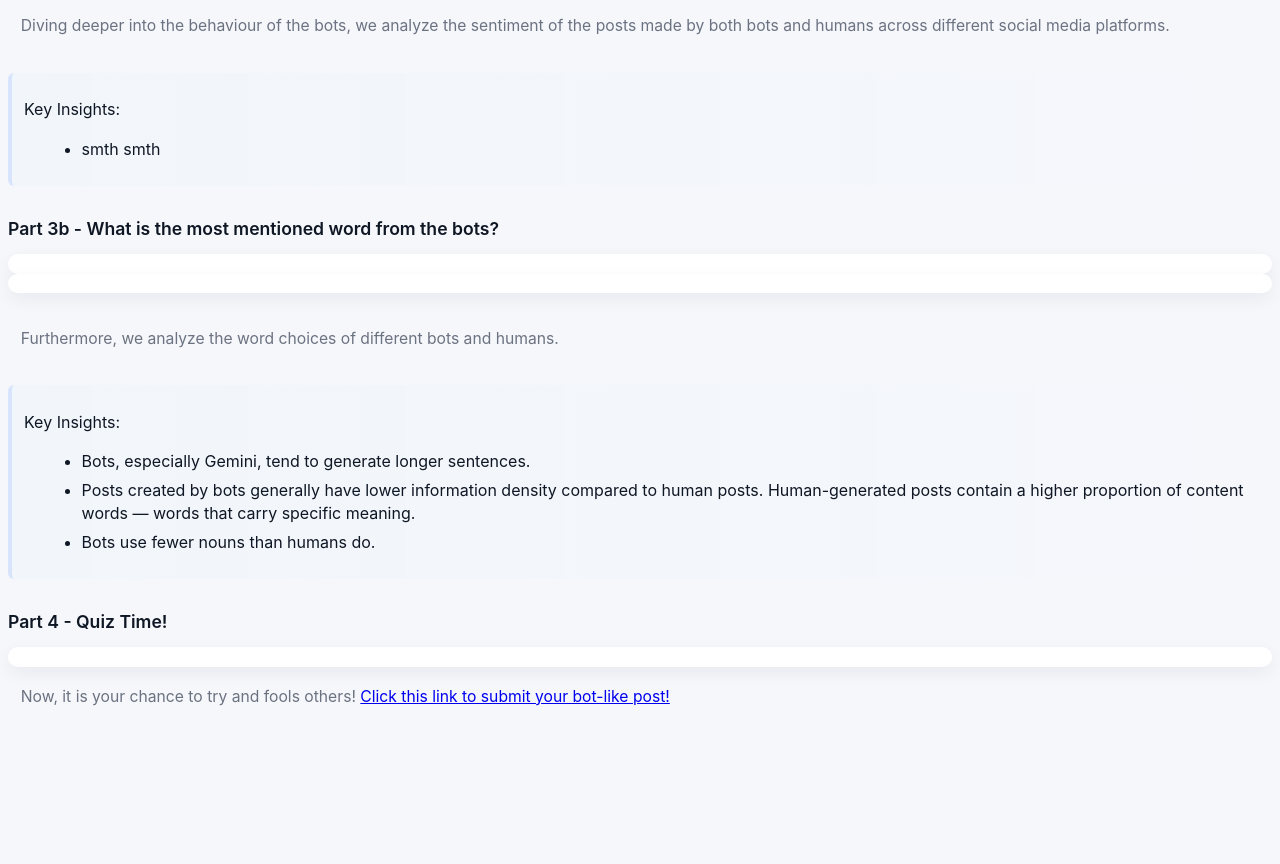
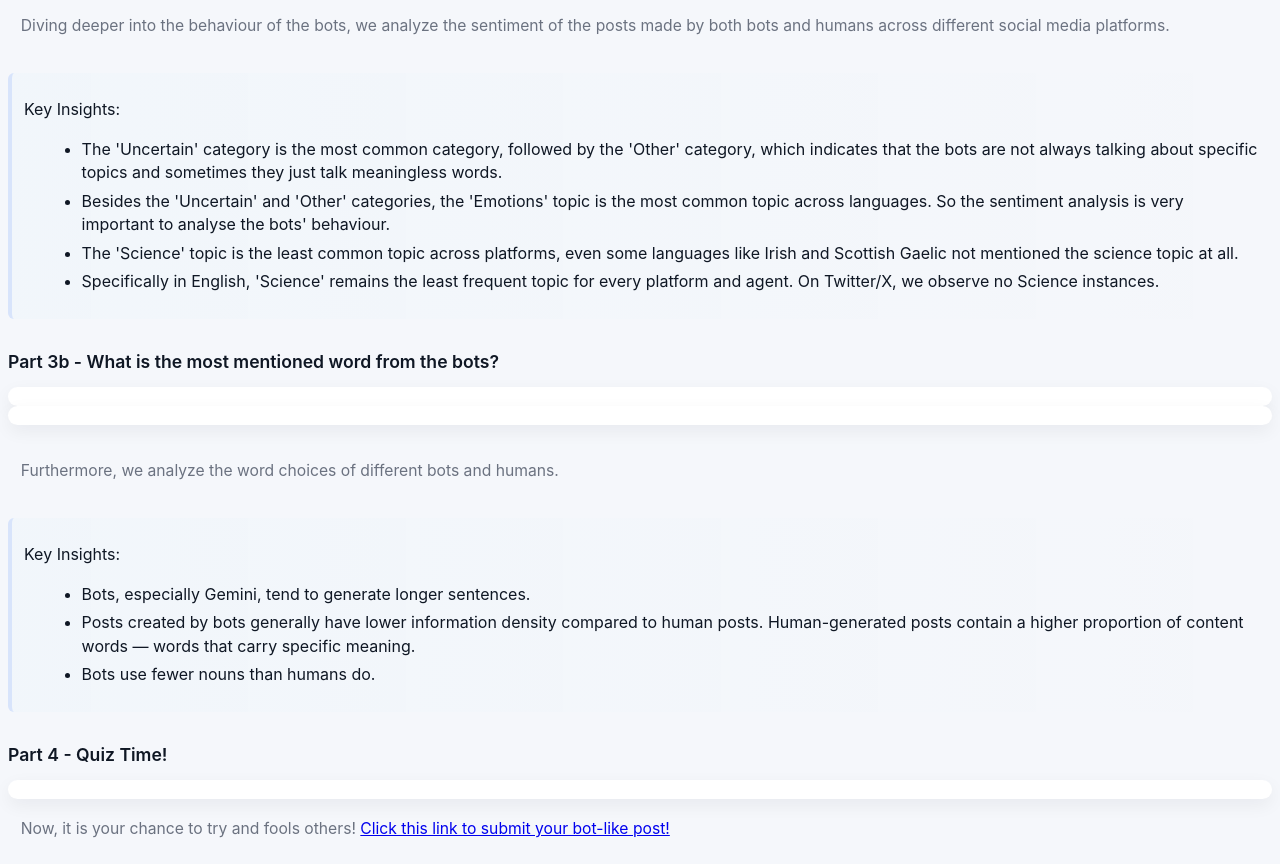
Before and after one commit to nychopkie/SMS_bot_vis, a plain HTML site: page main.html in a window 1280 px wide. Shown: the part 1340-2204 px from the top of the page. Before the commit the page ends 2071 px from the top, so only its background shows below. Drawn offline with Linux system fonts and the light colour scheme.

Commit message:
Update Topic insights section in main.html
Added detailed insights about bot conversation categories and topics.

```diff
--- a/main.html
+++ b/main.html
@@ -87,7 +87,11 @@
                 <p>
                     Key Insights:
                     <ul>
-                        <li>smth smth</li>
+                        <li>The 'Uncertain' category is the most common category, followed by the 'Other' category, which indicates that the bots are not always talking about specific topics and sometimes they just talk meaningless words.</li>
+                        <li>Besides the 'Uncertain' and 'Other' categories, the 'Emotions' topic is the most common topic across languages. So the sentiment analysis is very important to analyse the bots' behaviour.</li>
+                        <li>The 'Science' topic is the least common topic across platforms, even some languages like Irish and Scottish Gaelic not mentioned the science topic at all.</li>
+                        <li>Specifically in English, 'Science' remains the least frequent topic for every platform and agent. On Twitter/X, we observe no Science instances.</li>
+
                     </ul>
                 </p>
             </div>
```
